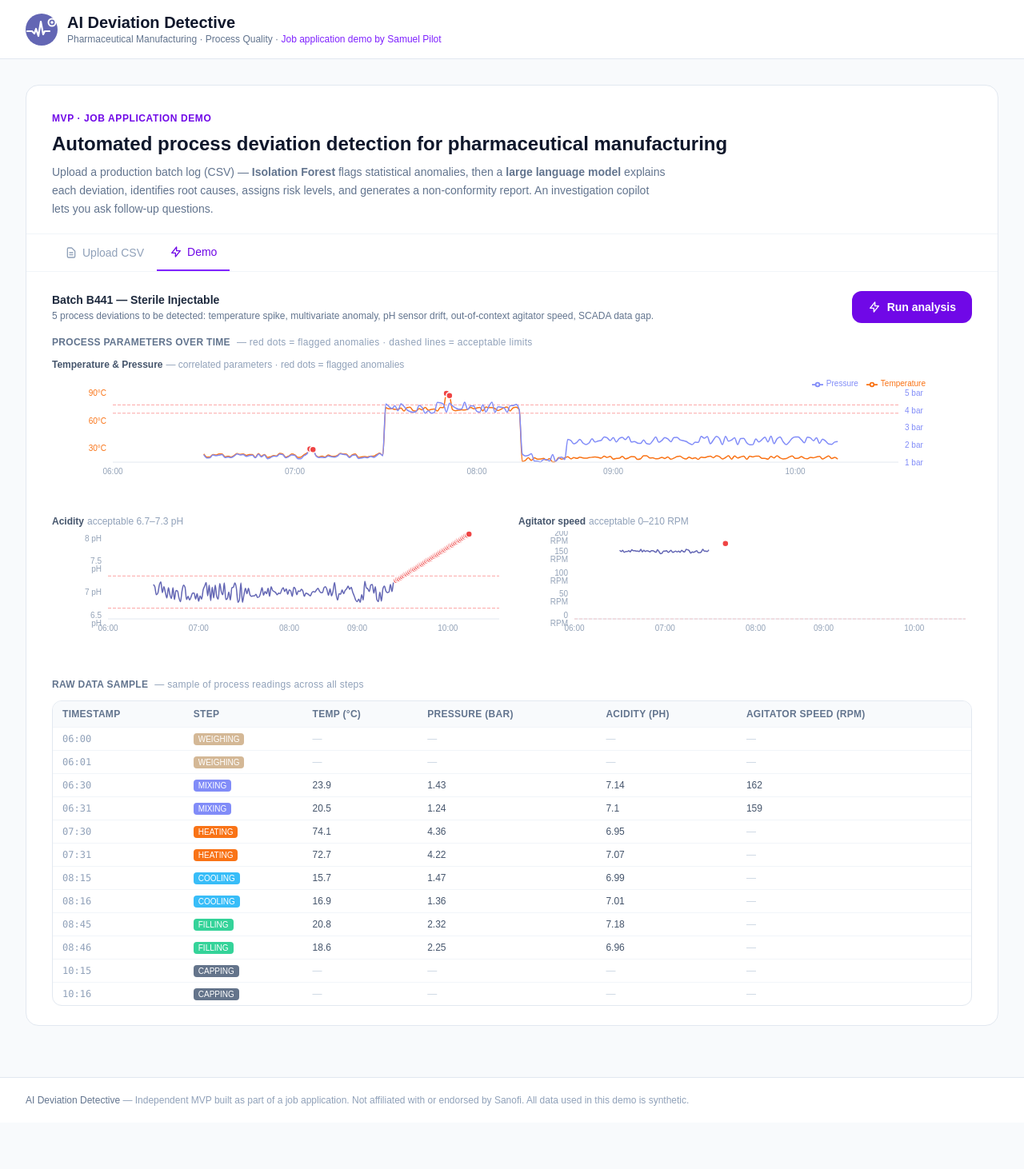
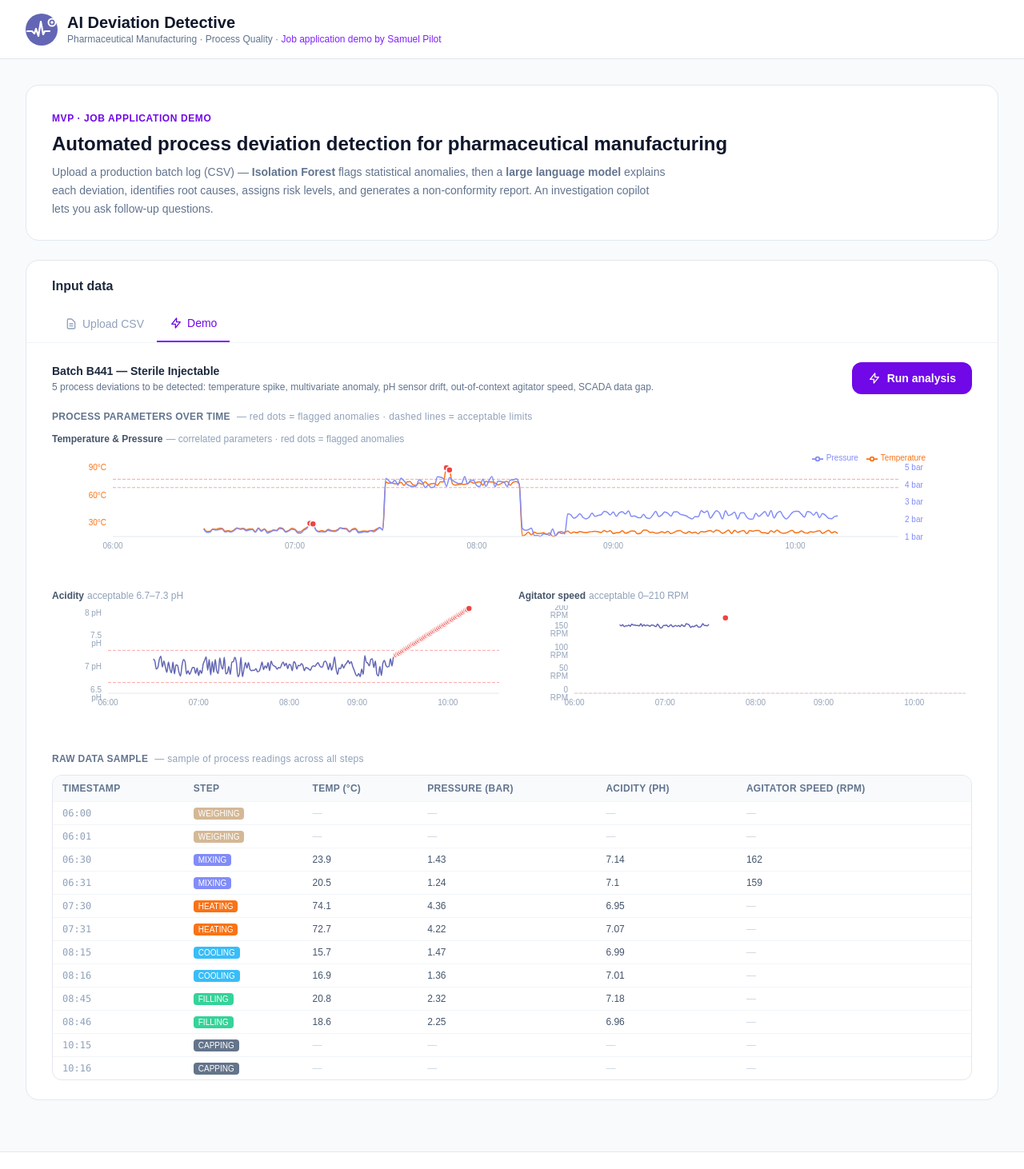
Before and after one commit to samuelpilot86/ai-deviation-detective, a Next.js app: page / in a window 1280 px wide. Shown: the top 1462 px of the page at 80% size. Before the commit the page ends 1404 px from the top, so only its background shows below. Built offline with nearby package versions, Linux system fonts and the light colour scheme.

Commit message:
Restructure UI into 3 distinct sections: Presentation, Input data, Analysis

```diff
--- a/app/page.tsx
+++ b/app/page.tsx
@@ -45,7 +45,6 @@ export default function Home() {
       }
       const data = await res.json();
       setResult(data);
-      // Auto-select: highest risk level, then earliest timestamp
       const riskOrder: Record<string, number> = { HIGH: 0, MEDIUM: 1, LOW: 2 };
       const top = [...data.deviations].sort((a, b) => {
         const riskDiff = riskOrder[a.risk_level] - riskOrder[b.risk_level];
@@ -72,17 +71,11 @@ export default function Home() {
     <div className="min-h-screen bg-slate-50">
       <header className="bg-white border-b border-slate-200 px-8 py-4 flex items-center justify-between">
         <div className="flex items-center gap-3">
-          {/* Logo mark — EKG spike + bullseye */}
           <svg width="40" height="40" viewBox="0 0 40 40" fill="none" xmlns="http://www.w3.org/2000/svg">
             <circle cx="20" cy="20" r="20" fill="#6366B4"/>
-            {/* EKG baseline + spike */}
-            <polyline
-              points="2,22 8,22 11,25 13,19 16,28 19,10 22,26 24,22 30,22"
-              stroke="white" strokeWidth="2.2" strokeLinecap="round" strokeLinejoin="round" fill="none"
-            />
-            {/* Bullseye — outer ring */}
+            <polyline points="2,22 8,22 11,25 13,19 16,28 19,10 22,26 24,22 30,22"
+              stroke="white" strokeWidth="2.2" strokeLinecap="round" strokeLinejoin="round" fill="none"/>
             <circle cx="33" cy="11" r="4.5" stroke="white" strokeWidth="2" fill="none"/>
-            {/* Bullseye — inner dot */}
             <circle cx="33" cy="11" r="1.8" fill="white"/>
           </svg>
           <div>
@@ -95,11 +88,8 @@ export default function Home() {
 
       <main className="max-w-7xl mx-auto px-8 py-8 flex flex-col gap-6">
 
-        {/* ── Intro + tabbed input ── */}
-        <div className="bg-white rounded-2xl border border-slate-200">
-
-          {/* Description */}
-          <div className="px-8 pt-7 pb-5 border-b border-slate-100">
+        {/* ── 1. Presentation ── */}
+        <div className="bg-white rounded-2xl border border-slate-200 px-8 py-7">
           <span className="text-xs font-semibold text-violet-700 uppercase tracking-wider">MVP · Job Application Demo</span>
           <h2 className="text-2xl font-bold text-slate-900 leading-snug mt-1">
             Automated process deviation detection for pharmaceutical manufacturing
@@ -111,8 +101,14 @@ export default function Home() {
           </p>
         </div>
 
+        {/* ── 2. Input data ── */}
+        <div className="bg-white rounded-2xl border border-slate-200">
+          <div className="px-8 pt-5 pb-1">
+            <h3 className="text-base font-semibold text-slate-800">Input data</h3>
+          </div>
+
           {/* Tabs */}
-          <div className="flex border-b border-slate-100 px-8">
+          <div className="flex border-b border-slate-100 px-8 mt-2">
             {(["csv", "demo"] as Tab[]).map(t => (
               <button
                 key={t}
@@ -138,8 +134,7 @@ export default function Home() {
             {tab === "demo" && (
               <div className="flex flex-col gap-6">
                 {DEMO_SCENARIOS.map(s => (
-                  <div key={s.id} className="flex flex-col gap-4">
-                    {/* Launch button */}
+                  <div key={s.id} className="flex flex-col gap-5">
                     <div className="flex items-center justify-between gap-4 flex-wrap">
                       <div>
                         <p className="text-sm font-semibold text-slate-800">{s.label}</p>
@@ -154,7 +149,6 @@ export default function Home() {
                         {loading ? "Analyzing…" : "Run analysis"}
                       </button>
                     </div>
-                    {/* Data preview */}
                     <BatchPreview csvPath={s.file} />
                   </div>
                 ))}
@@ -162,6 +156,11 @@ export default function Home() {
             )}
           </div>
         </div>
+
+        {/* ── 3. Analysis ── */}
+        {(error || result) && (
+          <div className="flex flex-col gap-4">
+            <h3 className="text-base font-semibold text-slate-800 px-1">Analysis</h3>
 
             {error && (
               <div className="bg-red-50 border border-red-200 rounded-2xl px-6 py-4 text-red-700 text-sm">
@@ -183,10 +182,13 @@ export default function Home() {
                 <ChatWidget result={result} />
               </>
             )}
+          </div>
+        )}
+
       </main>
 
-      <footer className="border-t border-slate-200 bg-white mt-8 px-8 py-5 flex flex-col sm:flex-row items-center justify-between gap-2">
-        <p className="text-xs text-slate-400 text-center sm:text-left">
+      <footer className="border-t border-slate-200 bg-white mt-8 px-8 py-5">
+        <p className="text-xs text-slate-400">
           <span className="font-medium text-slate-500">AI Deviation Detective</span> — Independent MVP built as part of a job application.
           Not affiliated with or endorsed by Sanofi. All data used in this demo is synthetic.
         </p>
```
Lines whose indentation alone changed are shown as unchanged.
